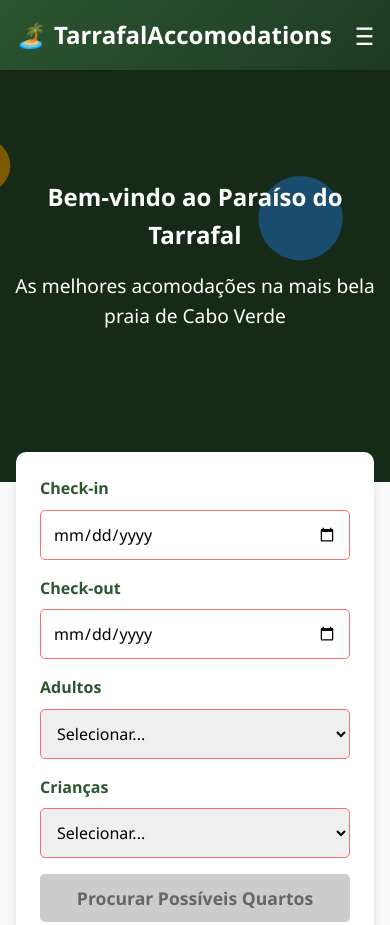
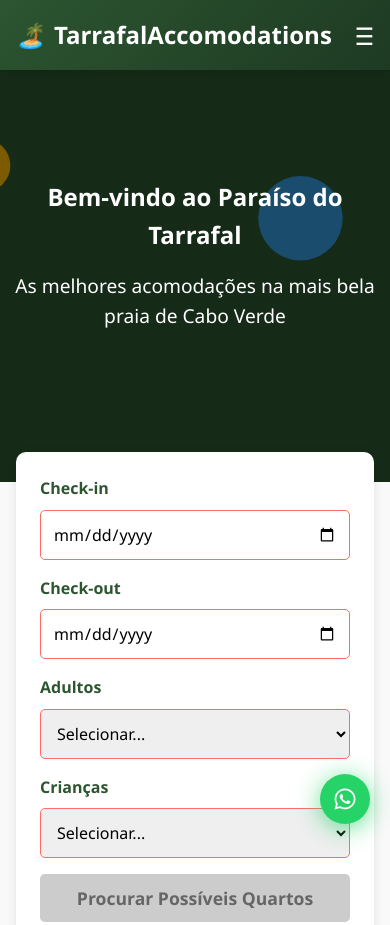
Before and after one commit to 05029/tarrafalaccomodation, a plain HTML site: page index.html in a window 390 px wide. Shown: the top 925 px of the page. Drawn offline with Linux system fonts and the light colour scheme.

Commit message:
Update index.html
Input - WhatsApp Flutuante

```diff
--- a/index.html
+++ b/index.html
@@ -4,6 +4,7 @@
     <meta charset="UTF-8">
     <meta name="viewport" content="width=device-width, initial-scale=1.0">
     <title>TarrafalAccomodations - Sua Casa em Cabo Verde</title>
+    <link rel="stylesheet" href="https://cdnjs.cloudflare.com/ajax/libs/font-awesome/6.4.0/css/all.min.css">
     <style>
         /* Reset e Estilos Globais */
         * {
@@ -29,6 +30,82 @@
             line-height: 1.6;
         }
 
+        /* Botão WhatsApp Flutuante */
+        .whatsapp-float {
+            position: fixed;
+            bottom: 25px;
+            right: 25px;
+            z-index: 1000;
+        }
+
+        .whatsapp-btn {
+            display: flex;
+            align-items: center;
+            justify-content: center;
+            width: 60px;
+            height: 60px;
+            background: #25D366;
+            border-radius: 50%;
+            box-shadow: 0 4px 20px rgba(37, 211, 102, 0.4);
+            transition: all 0.3s ease;
+            animation: pulse 2s infinite;
+            text-decoration: none;
+            border: none;
+            cursor: pointer;
+        }
+
+        .whatsapp-btn:hover {
+            transform: scale(1.1);
+            box-shadow: 0 6px 25px rgba(37, 211, 102, 0.6);
+            background: #1da851;
+        }
+
+        .whatsapp-btn i {
+            font-size: 32px;
+            color: var(--white);
+            transition: transform 0.3s ease;
+        }
+
+        .whatsapp-btn:hover i {
+            transform: scale(1.1);
+        }
+
+        .whatsapp-tooltip {
+            position: absolute;
+            right: 70px;
+            top: 50%;
+            transform: translateY(-50%);
+            background: var(--white);
+            color: var(--text-color);
+            padding: 8px 12px;
+            border-radius: 20px;
+            font-size: 0.9rem;
+            font-weight: 600;
+            box-shadow: var(--shadow);
+            opacity: 0;
+            transition: all 0.3s ease;
+            white-space: nowrap;
+            pointer-events: none;
+        }
+
+        .whatsapp-btn:hover .whatsapp-tooltip {
+            opacity: 1;
+            right: 75px;
+        }
+
+        @keyframes pulse {
+            0% {
+                box-shadow: 0 4px 20px rgba(37, 211, 102, 0.4);
+            }
+            50% {
+                box-shadow: 0 4px 25px rgba(37, 211, 102, 0.7);
+            }
+            100% {
+                box-shadow: 0 4px 20px rgba(37, 211, 102, 0.4);
+            }
+        }
+
+        /* Resto do CSS permanece exatamente igual */
         /* Header e Navegação */
         header {
             background: linear-gradient(135deg, var(--primary-color), #1e3a23);
@@ -573,6 +650,19 @@
                 top: 10px;
                 right: 10px;
             }
+
+            .whatsapp-btn {
+                width: 55px;
+                height: 55px;
+            }
+
+            .whatsapp-btn i {
+                font-size: 28px;
+            }
+
+            .whatsapp-tooltip {
+                display: none;
+            }
         }
 
         @media (max-width: 480px) {
@@ -595,10 +685,35 @@
             .galeria-content {
                 max-width: 95%;
             }
+
+            .whatsapp-float {
+                bottom: 20px;
+                right: 20px;
+            }
+
+            .whatsapp-btn {
+                width: 50px;
+                height: 50px;
+            }
+
+            .whatsapp-btn i {
+                font-size: 24px;
+            }
         }
     </style>
 </head>
 <body>
+    <!-- Botão WhatsApp Flutuante -->
+    <div class="whatsapp-float">
+        <a href="https://wa.me/2389177161?text=Olá! Gostaria de mais informações sobre as acomodações no Tarrafal."
+           class="whatsapp-btn"
+           target="_blank"
+           aria-label="Fale conosco no WhatsApp">
+            <i class="fab fa-whatsapp"></i>
+            <span class="whatsapp-tooltip">Fale Conosco</span>
+        </a>
+    </div>
+
     <!-- Header -->
     <header>
         <nav class="nav-container">
@@ -616,6 +731,7 @@
         </nav>
     </header>
 
+    <!-- Resto do código HTML permanece exatamente igual -->
     <!-- Hero Section -->
     <section class="hero" id="inicio">
         <div class="hero-content">
@@ -756,6 +872,7 @@
         </div>
     </footer>
 
+    <!-- O JavaScript permanece exatamente igual -->
     <script>
         // Dados dos hotéis fixos com imagens reais
         const hoteis = [
```
